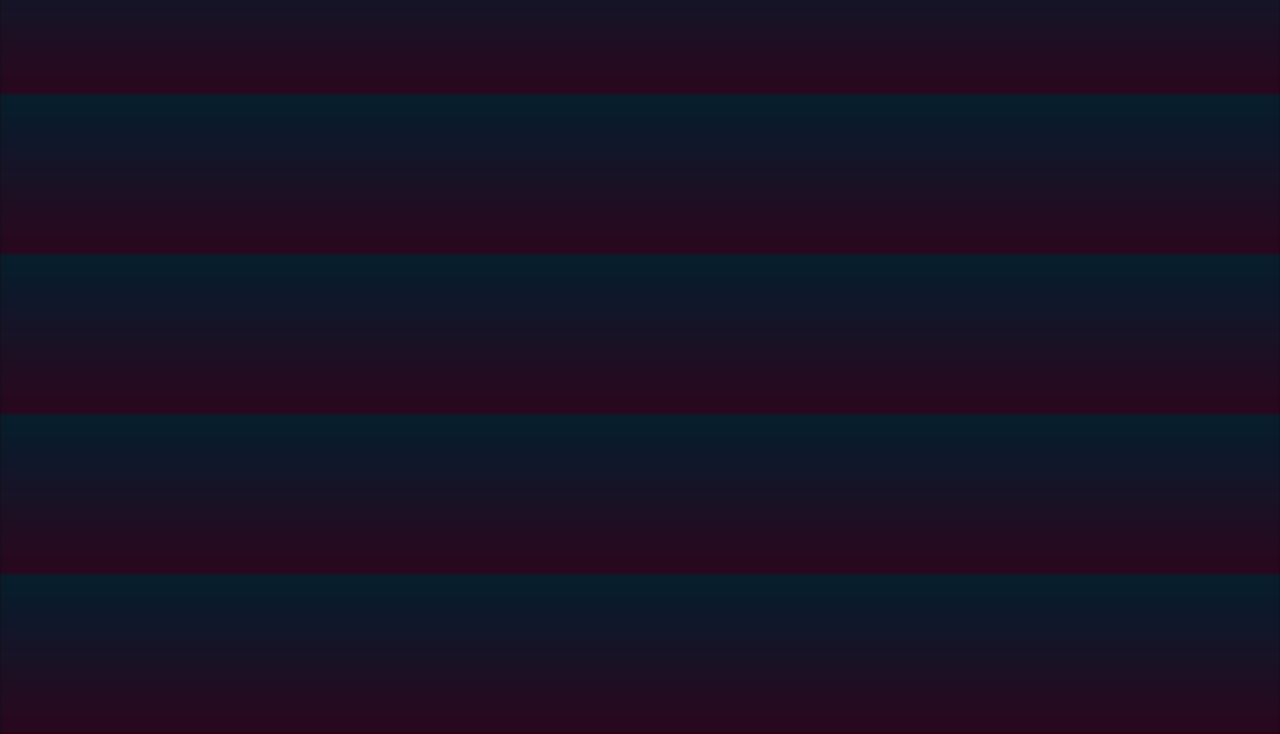
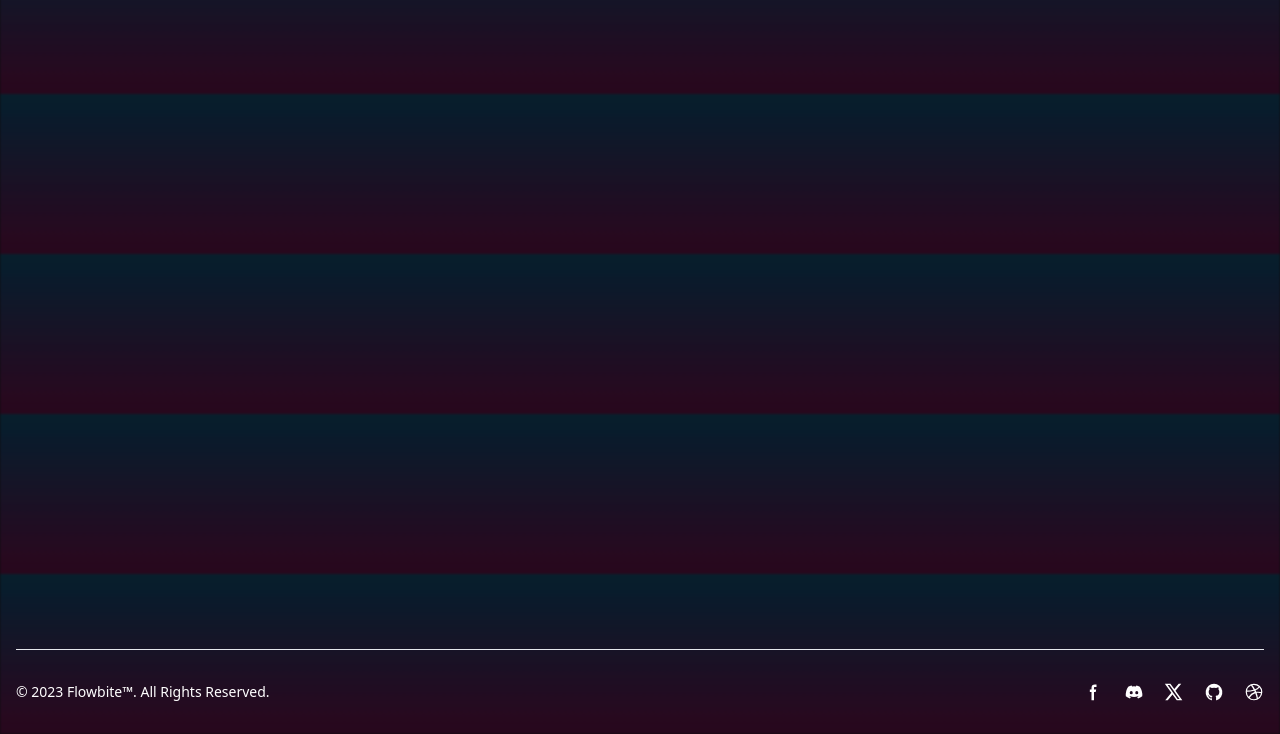
Before and after one commit to hugoamuan/Momentum, a plain HTML site: page index.html in a window 1280 px wide. Shown: the part 66-800 px from the top of the page. Drawn offline with nearby package versions, Linux system fonts and the light colour scheme.

Commit message:
added footer

```diff
--- a/css/index.css
+++ b/css/index.css
@@ -31,3 +31,10 @@ body {
   background: #0a0a0f;
   color: white;
 }
+
+/* Footer */
+footer {
+  position: absolute;
+  bottom: 0;
+  width: 100%;
+}
--- a/index.html
+++ b/index.html
@@ -1,40 +1,56 @@
 <!DOCTYPE html>
+
 <head>
     <title>Momentum</title>
     <link rel="stylesheet" href="css/index.css">
     <script src="https://cdn.tailwindcss.com"></script>
 </head>
+
 <body>
+    <!-- Background Effect -->
     <div class="crt_bg">
     </div>
 
-
+    <!-- Navbar -->
     <nav class="bg-black fixed w-full z-20 top-0 start-0 border-b border-default">
         <div class="max-w-screen-xl flex flex-wrap items-center justify-between mx-auto p-4">
             <a href="https://www.instagram.com/604momentum/" class="flex items-center space-x-3 rtl:space-x-reverse">
                 <img src="assets/images/momentum_logo.jpg" class="h-7" alt="Momentum Logo" />
-        <span class="self-center text-xl text-heading font-semibold whitespace-nowrap"><strong>Momentum</strong></span>
+                <span
+                    class="self-center text-xl text-heading font-semibold whitespace-nowrap"><strong>Momentum</strong></span>
             </a>
-    <button data-collapse-toggle="navbar-default" type="button" class="inline-flex items-center p-2 w-10 h-10 justify-center text-sm text-body rounded-base md:hidden hover:bg-neutral-secondary-soft hover:text-heading focus:outline-none focus:ring-2 focus:ring-neutral-tertiary" aria-controls="navbar-default" aria-expanded="false">
+            <button data-collapse-toggle="navbar-default" type="button"
+                class="inline-flex items-center p-2 w-10 h-10 justify-center text-sm text-body rounded-base md:hidden hover:bg-neutral-secondary-soft hover:text-heading focus:outline-none focus:ring-2 focus:ring-neutral-tertiary"
+                aria-controls="navbar-default" aria-expanded="false">
                 <span class="sr-only">Open main menu</span>
-        <svg class="w-6 h-6" aria-hidden="true" xmlns="http://www.w3.org/2000/svg" width="24" height="24" fill="none" viewBox="0 0 24 24"><path stroke="currentColor" stroke-linecap="round" stroke-width="2" d="M5 7h14M5 12h14M5 17h14"/></svg>
+                <svg class="w-6 h-6" aria-hidden="true" xmlns="http://www.w3.org/2000/svg" width="24" height="24"
+                    fill="none" viewBox="0 0 24 24">
+                    <path stroke="currentColor" stroke-linecap="round" stroke-width="2" d="M5 7h14M5 12h14M5 17h14" />
+                </svg>
             </button>
             <div class="hidden w-full md:block md:w-auto" id="navbar-default">
-      <ul class="font-medium flex flex-col p-4 md:p-0 mt-4 border border-default rounded-base bg-neutral-secondary-soft md:flex-row md:space-x-8 rtl:space-x-reverse md:mt-0 md:border-0 md:bg-neutral-primary">
+                <ul
+                    class="font-medium flex flex-col p-4 md:p-0 mt-4 border border-default rounded-base bg-neutral-secondary-soft md:flex-row md:space-x-8 rtl:space-x-reverse md:mt-0 md:border-0 md:bg-neutral-primary">
                     <li>
-          <a href="#" class="block py-2 px-3 text-white bg-brand rounded md:bg-transparent md:text-fg-brand md:p-0" aria-current="page">Home</a>
+                        <a href="#"
+                            class="block py-2 px-3 text-white bg-brand rounded md:bg-transparent md:text-fg-brand md:p-0"
+                            aria-current="page">Home</a>
                     </li>
                     <li>
-          <a href="#" class="block py-2 px-3 text-heading rounded hover:bg-neutral-tertiary md:hover:bg-transparent md:border-0 md:hover:text-fg-brand md:p-0 md:dark:hover:bg-transparent">About</a>
+                        <a href="#"
+                            class="block py-2 px-3 text-heading rounded hover:bg-neutral-tertiary md:hover:bg-transparent md:border-0 md:hover:text-fg-brand md:p-0 md:dark:hover:bg-transparent">About</a>
                     </li>
                     <li>
-          <a href="#" class="block py-2 px-3 text-heading rounded hover:bg-neutral-tertiary md:hover:bg-transparent md:border-0 md:hover:text-fg-brand md:p-0 md:dark:hover:bg-transparent">Tickets</a>
+                        <a href="#"
+                            class="block py-2 px-3 text-heading rounded hover:bg-neutral-tertiary md:hover:bg-transparent md:border-0 md:hover:text-fg-brand md:p-0 md:dark:hover:bg-transparent">Tickets</a>
                     </li>
                     <li>
-          <a href="#" class="block py-2 px-3 text-heading rounded hover:bg-neutral-tertiary md:hover:bg-transparent md:border-0 md:hover:text-fg-brand md:p-0 md:dark:hover:bg-transparent">Gallery</a>
+                        <a href="#"
+                            class="block py-2 px-3 text-heading rounded hover:bg-neutral-tertiary md:hover:bg-transparent md:border-0 md:hover:text-fg-brand md:p-0 md:dark:hover:bg-transparent">Gallery</a>
                     </li>
                     <li>
-          <a href="#" class="block py-2 px-3 text-heading rounded hover:bg-neutral-tertiary md:hover:bg-transparent md:border-0 md:hover:text-fg-brand md:p-0 md:dark:hover:bg-transparent">Contact</a>
+                        <a href="#"
+                            class="block py-2 px-3 text-heading rounded hover:bg-neutral-tertiary md:hover:bg-transparent md:border-0 md:hover:text-fg-brand md:p-0 md:dark:hover:bg-transparent">Contact</a>
                     </li>
                 </ul>
             </div>
@@ -43,6 +59,41 @@
 
 
 
+<footer class="bg-neutral-primary-soft">
+    <div class="mx-auto w-full max-w-screen-xl p-4 py-6 lg:py-8">
+        <div class="md:flex md:justify-between">
+          <div class="grid grid-cols-2 gap-8 sm:gap-6 sm:grid-cols-3">
+          </div>
+      </div>
+      <hr class="my-6 border-default sm:mx-auto lg:my-8" />
+      <div class="sm:flex sm:items-center sm:justify-between">
+          <span class="text-sm text-body sm:text-center">© 2023 <a href="https://flowbite.com/" class="hover:underline">Flowbite™</a>. All Rights Reserved.
+          </span>
+          <div class="flex mt-4 sm:justify-center sm:mt-0">
+            <a href="#" class="text-body hover:text-heading">
+                <svg class="w-5 h-5" aria-hidden="true" xmlns="http://www.w3.org/2000/svg" width="24" height="24" fill="currentColor" viewBox="0 0 24 24"><path fill-rule="evenodd" d="M13.135 6H15V3h-1.865a4.147 4.147 0 0 0-4.142 4.142V9H7v3h2v9.938h3V12h2.021l.592-3H12V6.591A.6.6 0 0 1 12.592 6h.543Z" clip-rule="evenodd"/></svg>
+                <span class="sr-only">Facebook page</span>
+            </a>
+            <a href="#" class="text-body hover:text-heading ms-5">
+                <svg class="w-5 h-5" aria-hidden="true" xmlns="http://www.w3.org/2000/svg" width="24" height="24" fill="currentColor" viewBox="0 0 24 24"><path d="M18.942 5.556a16.3 16.3 0 0 0-4.126-1.3 12.04 12.04 0 0 0-.529 1.1 15.175 15.175 0 0 0-4.573 0 11.586 11.586 0 0 0-.535-1.1 16.274 16.274 0 0 0-4.129 1.3 17.392 17.392 0 0 0-2.868 11.662 15.785 15.785 0 0 0 4.963 2.521c.41-.564.773-1.16 1.084-1.785a10.638 10.638 0 0 1-1.706-.83c.143-.106.283-.217.418-.331a11.664 11.664 0 0 0 10.118 0c.137.114.277.225.418.331-.544.328-1.116.606-1.71.832a12.58 12.58 0 0 0 1.084 1.785 16.46 16.46 0 0 0 5.064-2.595 17.286 17.286 0 0 0-2.973-11.59ZM8.678 14.813a1.94 1.94 0 0 1-1.8-2.045 1.93 1.93 0 0 1 1.8-2.047 1.918 1.918 0 0 1 1.8 2.047 1.929 1.929 0 0 1-1.8 2.045Zm6.644 0a1.94 1.94 0 0 1-1.8-2.045 1.93 1.93 0 0 1 1.8-2.047 1.919 1.919 0 0 1 1.8 2.047 1.93 1.93 0 0 1-1.8 2.045Z"/></svg>
+                <span class="sr-only">Discord community</span>
+            </a>
+            <a href="#" class="text-body hover:text-heading ms-5">
+            <svg class="w-5 h-5" aria-hidden="true" xmlns="http://www.w3.org/2000/svg" width="24" height="24" fill="currentColor" viewBox="0 0 24 24"><path d="M13.795 10.533 20.68 2h-3.073l-5.255 6.517L7.69 2H1l7.806 10.91L1.47 22h3.074l5.705-7.07L15.31 22H22l-8.205-11.467Zm-2.38 2.95L9.97 11.464 4.36 3.627h2.31l4.528 6.317 1.443 2.02 6.018 8.409h-2.31l-4.934-6.89Z"/></svg>
+            <span class="sr-only">Twitter page</span>
+            </a>
+            <a href="#" class="text-body hover:text-heading ms-5">
+                <svg class="w-5 h-5" aria-hidden="true" xmlns="http://www.w3.org/2000/svg" width="24" height="24" fill="currentColor" viewBox="0 0 24 24"><path fill-rule="evenodd" d="M12.006 2a9.847 9.847 0 0 0-6.484 2.44 10.32 10.32 0 0 0-3.393 6.17 10.48 10.48 0 0 0 1.317 6.955 10.045 10.045 0 0 0 5.4 4.418c.504.095.683-.223.683-.494 0-.245-.01-1.052-.014-1.908-2.78.62-3.366-1.21-3.366-1.21a2.711 2.711 0 0 0-1.11-1.5c-.907-.637.07-.621.07-.621.317.044.62.163.885.346.266.183.487.426.647.71.135.253.318.476.538.655a2.079 2.079 0 0 0 2.37.196c.045-.52.27-1.006.635-1.37-2.219-.259-4.554-1.138-4.554-5.07a4.022 4.022 0 0 1 1.031-2.75 3.77 3.77 0 0 1 .096-2.713s.839-.275 2.749 1.05a9.26 9.26 0 0 1 5.004 0c1.906-1.325 2.74-1.05 2.74-1.05.37.858.406 1.828.101 2.713a4.017 4.017 0 0 1 1.029 2.75c0 3.939-2.339 4.805-4.564 5.058a2.471 2.471 0 0 1 .679 1.897c0 1.372-.012 2.477-.012 2.814 0 .272.18.592.687.492a10.05 10.05 0 0 0 5.388-4.421 10.473 10.473 0 0 0 1.313-6.948 10.32 10.32 0 0 0-3.39-6.165A9.847 9.847 0 0 0 12.007 2Z" clip-rule="evenodd"/></svg>
+                <span class="sr-only">GitHub account</span>
+            </a>
+            <a href="#" class="text-body hover:text-heading ms-5">
+                <svg class="w-5 h-5" aria-hidden="true" xmlns="http://www.w3.org/2000/svg" width="24" height="24" fill="currentColor" viewBox="0 0 24 24"><path fill-rule="evenodd" d="M12 2a10 10 0 1 0 10 10A10.009 10.009 0 0 0 12 2Zm6.613 4.614a8.523 8.523 0 0 1 1.93 5.32 20.093 20.093 0 0 0-5.949-.274c-.059-.149-.122-.292-.184-.441a23.879 23.879 0 0 0-.566-1.239 11.41 11.41 0 0 0 4.769-3.366ZM10 3.707a8.82 8.82 0 0 1 2-.238 8.5 8.5 0 0 1 5.664 2.152 9.608 9.608 0 0 1-4.476 3.087A45.755 45.755 0 0 0 10 3.707Zm-6.358 6.555a8.57 8.57 0 0 1 4.73-5.981 53.99 53.99 0 0 1 3.168 4.941 32.078 32.078 0 0 1-7.9 1.04h.002Zm2.01 7.46a8.51 8.51 0 0 1-2.2-5.707v-.262a31.641 31.641 0 0 0 8.777-1.219c.243.477.477.964.692 1.449-.114.032-.227.067-.336.1a13.569 13.569 0 0 0-6.942 5.636l.009.003ZM12 20.556a8.508 8.508 0 0 1-5.243-1.8 11.717 11.717 0 0 1 6.7-5.332.509.509 0 0 1 .055-.02 35.65 35.65 0 0 1 1.819 6.476 8.476 8.476 0 0 1-3.331.676Zm4.772-1.462A37.232 37.232 0 0 0 15.113 13a12.513 12.513 0 0 1 5.321.364 8.56 8.56 0 0 1-3.66 5.73h-.002Z" clip-rule="evenodd"/></svg>
+                <span class="sr-only">Dribbble account</span>
+            </a>
+          </div>
+      </div>
+    </div>
+</footer>
 
 
 </body>
```
Lines whose indentation alone changed are shown as unchanged.
